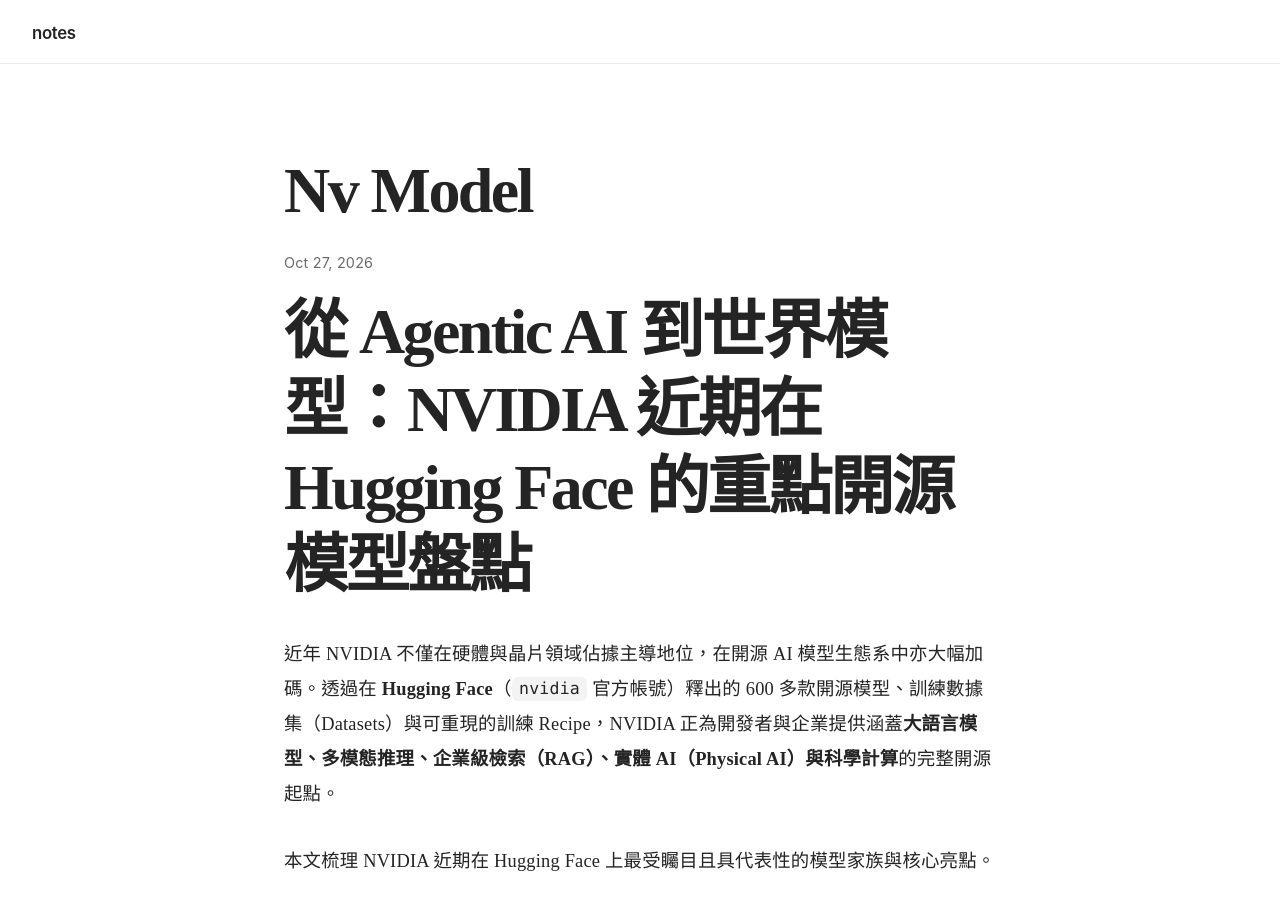
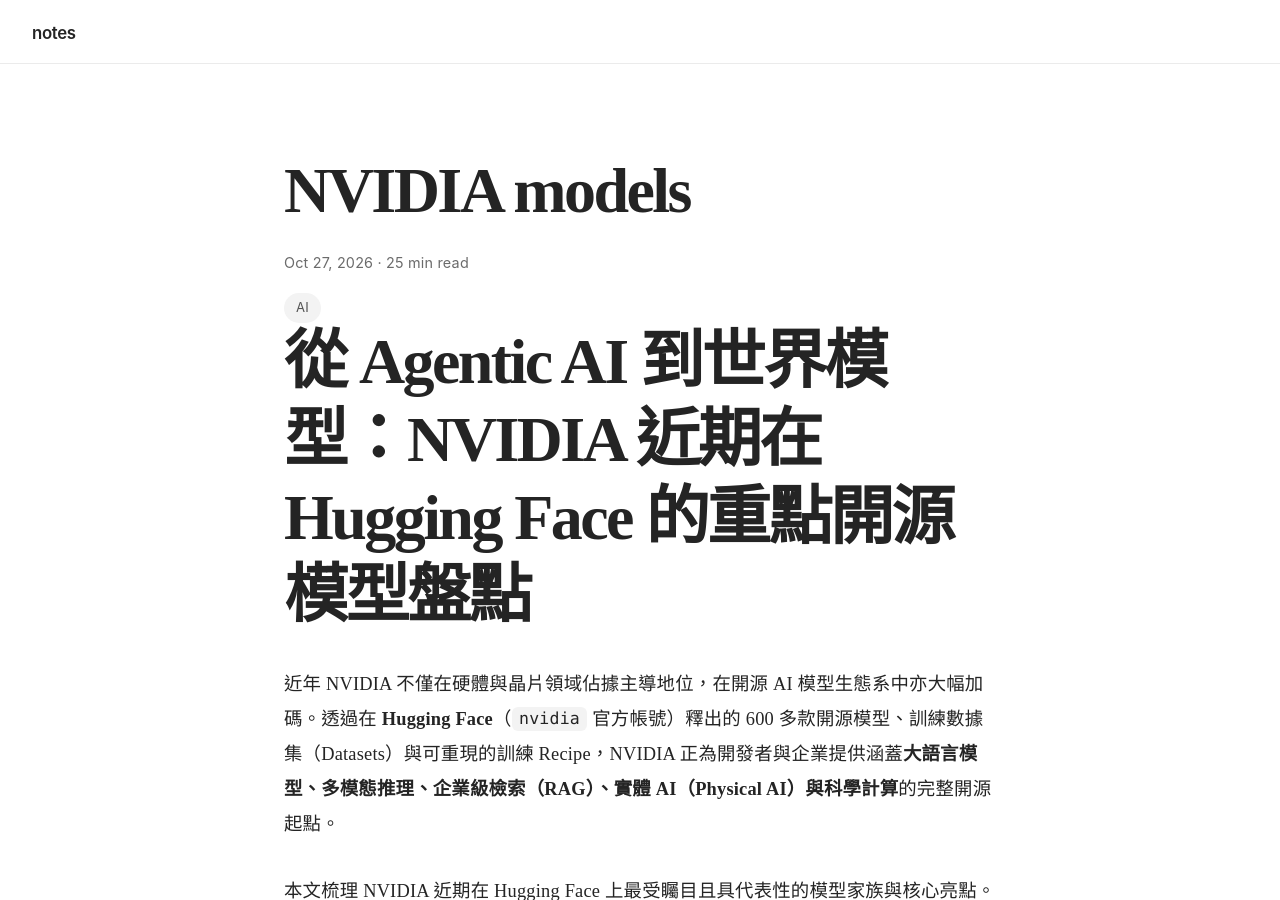
Before and after one commit to linjose/notes, a Jekyll site: the page built from _posts/2026-10-27-NV-model.md, in a window 1280 px wide and 900 px high. Built offline with Jekyll 4.4.1, drawn with Linux system fonts in a browser that asks for light colours; our own code applies the rules of GitHub Pages for plain Markdown files.

Commit message:
Update 2026-10-27-NV-model.md

```diff
--- a/_posts/2026-10-27-NV-model.md
+++ b/_posts/2026-10-27-NV-model.md
@@ -1,3 +1,13 @@
+---
+layout: post
+title: NVIDIA models
+date: 2026-10-27
+reading_time: 25 min read
+tags: [AI]
+excerpt:
+---
+
+
 # 從 Agentic AI 到世界模型：NVIDIA 近期在 Hugging Face 的重點開源模型盤點
 
 近年 NVIDIA 不僅在硬體與晶片領域佔據主導地位，在開源 AI 模型生態系中亦大幅加碼。透過在 **Hugging Face**（`nvidia` 官方帳號）釋出的 600 多款開源模型、訓練數據集（Datasets）與可重現的訓練 Recipe，NVIDIA 正為開發者與企業提供涵蓋**大語言模型、多模態推理、企業級檢索（RAG）、實體 AI（Physical AI）與科學計算**的完整開源起點。
```
